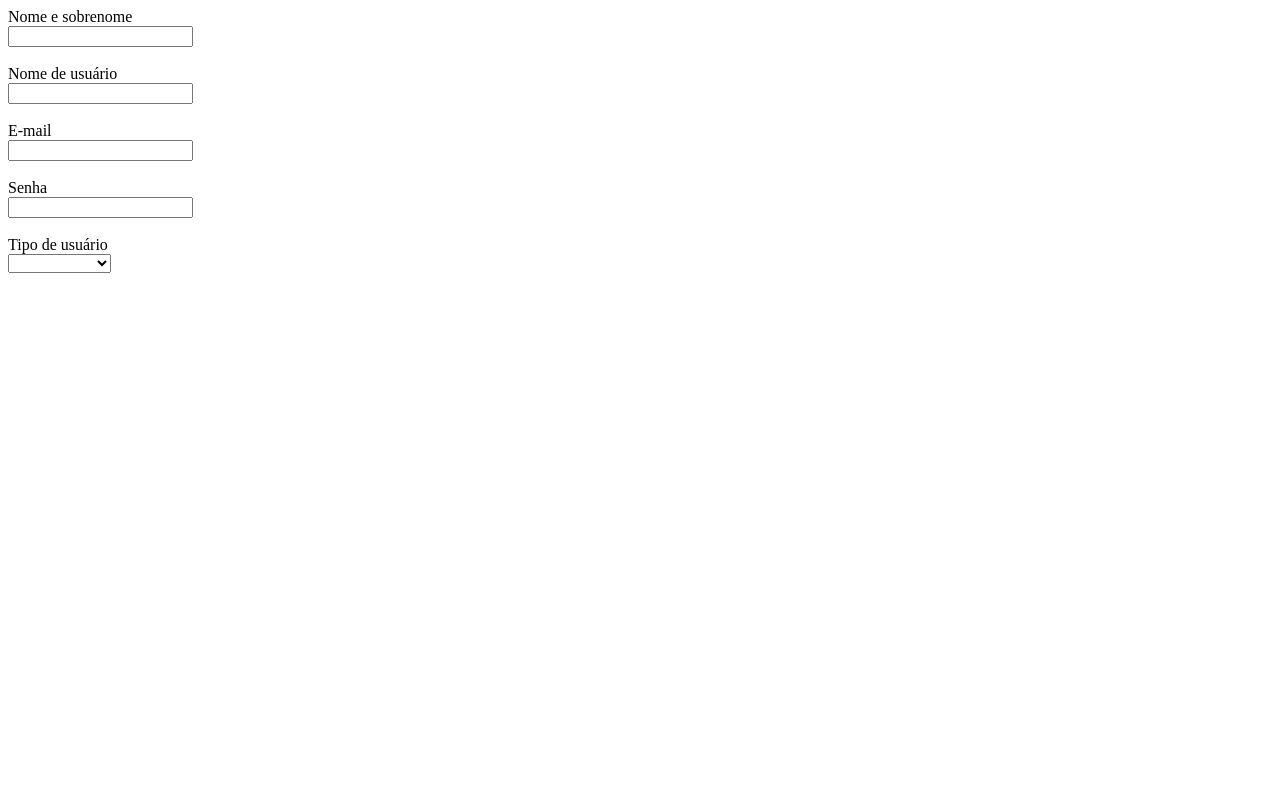
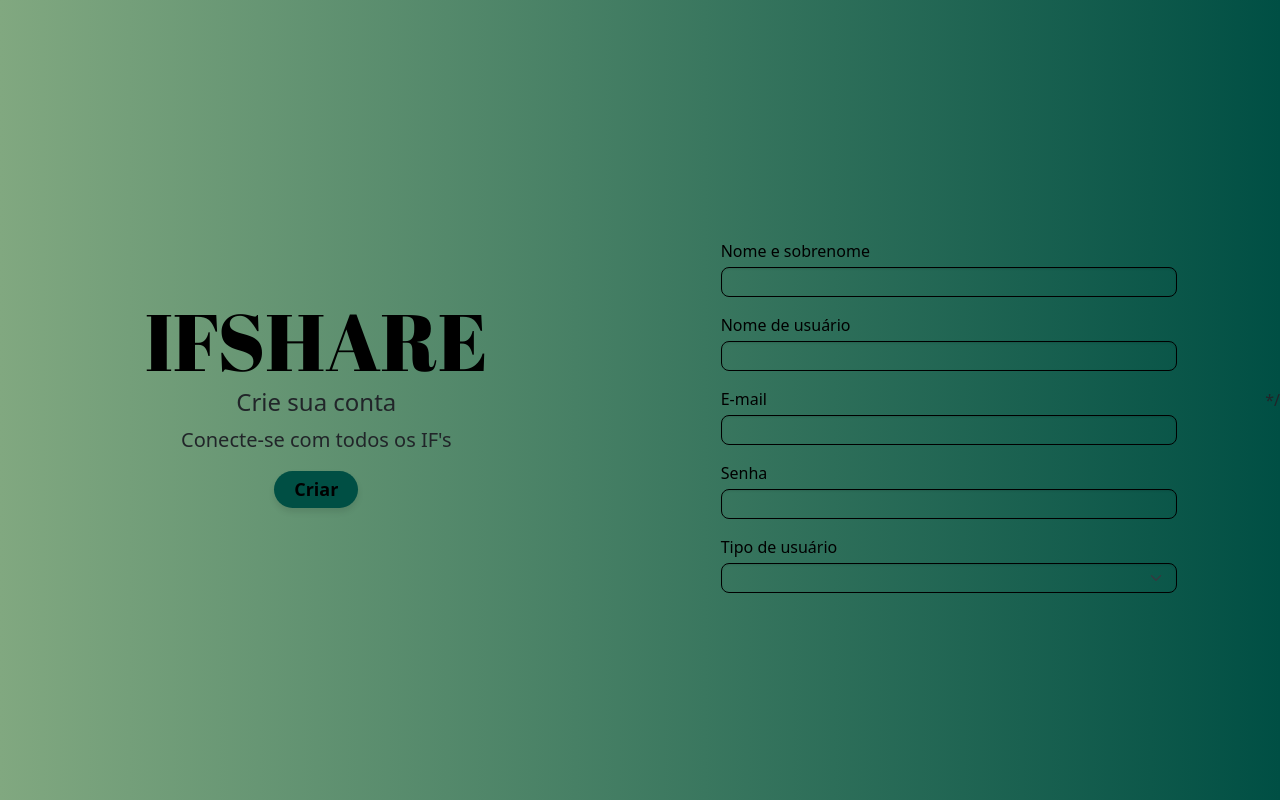
Before and after one commit to IFShare/PFC, a PHP site: page /app/view/usuario/form.php in a window 1280 px wide. Run offline with PHP 8.4, Linux system fonts and the light colour scheme.

Commit message:
Update form.php

```diff
--- a/app/view/usuario/form.php
+++ b/app/view/usuario/form.php
@@ -13,76 +13,157 @@
 <head>
     <meta charset="UTF-8">
     <meta name="viewport" content="width=device-width, initial-scale=1.0">
+
     <title>Form IFShare</title>
-</head>
-<body>
+    <link href="https://cdn.jsdelivr.net/npm/bootstrap@5.3.3/dist/css/bootstrap.min.css" rel="stylesheet" integrity="sha384-QWTKZyjpPEjISv5WaRU9OFeRpok6YctnYmDr5pNlyT2bRjXh0JMhjY6hW+ALEwIH" crossorigin="anonymous">
 
-    <form action="" method="POST" id="formUsuario">
+    <link rel="preconnect" href="https://fonts.googleapis.com">
+    <link rel="preconnect" href="https://fonts.gstatic.com" crossorigin>
+    <link href="https://fonts.googleapis.com/css2?family=Abril+Fatface&display=swap" rel="stylesheet">
 
-    <!-- Nome e sobrenome -->
+    <style>
+        body, html {
+            height: 100%;
+            margin: 0;
+            padding: 0;
+            background: linear-gradient(90deg, #81a880, #004f44);
+        }
+        .form-container {
+            height: 100%; /* altr ctnr */
+        }
 
-        <label for="txtNomeSobrenome">Nome e sobrenome</label>
-        <br>
-        <input
-        type="text"
-        id="txtNomeSobrenome"
-        name="nomeSobrenome">
+        .font-abril {
+            font-family: 'Abril Fatface', cursive; /* font */
+        }
 
-        <br><br>
+        .title-ifshare {
+            font-size: 5rem; /* Tamanho da fonte maior */
+            margin-bottom: 0; /* Espaçamento entre IFSHARE e Crie*/
+            color: #000; /* Cor do ifshare */
+        }
+
+        .btn-custom {
+            background-color: #004f44; /* cor de fundo*/
+            color: black; /* cor do texto */
+            border: none; /* remove borda padrao */
+            border-radius: 30px; /* arredonda */
+            padding: 5px 20px; /* espacamento interno */
+            font-size: 18px; /* ajusta o tamanho e peso da fonte */
+            font-weight: bold; /* II */
+            box-shadow: 0 4px 6px rgba(0, 0, 0, 0.1); /* Sombra pra dar porfundidade */
+            transition: background-color 0.3s, transform 0.3s; /* transicao */
+        }
+        .btn-custom:hover {
+            background-color: #81a880; /* cor com o mauser */
+            transform: scale(1.05); /* aumenta o botao */
+        }
+        .form-control, .form-select {
+            border-radius: 8px; /* Bordas arredondadas */
+            border: 1px solid #000; /* Cor da borda */
+            padding: 8px; /* Reduzir o padding interno para diminuir a altura */
+            font-size: 14px; /* Diminuir o tamanho da fonte */
+            line-height: 1.2; /* Reduzir o espaçamento entre linhas */
+            box-shadow: inset 0 1px 2px rgba(0, 0, 0, 0.1); /* Sombra interna */
+            transition: border-color 0.3s, box-shadow 0.3s; /* Transição suave */
+            height: 30px; /* Definir uma altura fixa */
+            background-color: transparent; /* Cor de fundo para combinar com o site */
+            color: #000; /* Cor do texto */
+        }
+
+        .form-control:focus, .form-select:focus {
+            background-color: transparent; /* Manter o fundo transparente ao foco */
+            border-color: #fff; /* Borda preta ao foco */
+            outline: none; /* Remove o contorno padrão */
+            box-shadow: 0 0 5px rgba(0, 0, 0, 0.2); /* Sombra externa ao foco */
+        }
+
+        .form-label {
+            font-size: 16px; /* Tamanho da fonte */
+            color: #000; /* Cor do texto */
+            margin-bottom: 4px; /* Espaço abaixo do rótulo */
+        }
+
+    </style>
 
 
-    <!-- Nome de usuário -->
+  </head>
 
-        <label for="txtNomeUsuario">Nome de usuário</label>
-        <br>
-        <input type="text"
-        id="txtNomeUsuario"
-        name="nomeUsuario">
+  <body class="d-flex align-items-center">
+    <script src="https://cdn.jsdelivr.net/npm/bootstrap@5.3.3/dist/js/bootstrap.bundle.min.js" integrity="sha384-YvpcrYf0tY3lHB60NNkmXc5s9fDVZLESaAA55NDzOxhy9GkcIdslK1eN7N6jIeHz" crossorigin="anonymous"></script>
 
-        <br><br>
+    <div class="container-fluid form-container">
+        <div class="row h-100"> <!-- 100% da altura da tela -->
+
+        <div class="col-md-6 d-flex flex-column justify-content-center align-items-center info-container">
+                <h1 class="display-4 font-abril title-ifshare">IFSHARE</h1>
+                <h2 class="h4">Crie sua conta</h2>
+                <p class="lead">Conecte-se com todos os IF's</p>
+                <button type="submit" class="btn btn-custom">Criar</button>
+                <!--button type="submit" class="btn btn-primary btn-block">Criar</button>
+    -->
+
+            </div>
 
 
-    <!-- E-mail -->
+            <div class="col-md-6 d-flex justify-content-center align-items-center">
+                <div class="w-75 mt-5">
+                    <!-- h2 class="mb-4 text-center">Cadastro</h2> -->
+                    <form action="" method="POST" id="formUsuario">
+                        <!-- Nome e sobrenome -->
+                        <div class="mb-3">
+                            <label for="txtNomeSobrenome" class="form-label">Nome e sobrenome</label>
+                            <input type="text" class="form-control" id="txtNomeSobrenome" name="nomeSobrenome">
+                        </div>
 
-        <label for="txtEmail">E-mail</label>
-        <br>
-        <input type="email"
-        id="txtEmail"
-        name="email">
+                        <!-- Nome de usuário -->
+                        <div class="mb-3">
+                            <label for="txtNomeUsuario" class="form-label">Nome de usuário</label>
+                            <input type="text" class="form-control" id="txtNomeUsuario" name="nomeUsuario">
+                        </div>
 
-        <br><br>
+                        <!-- E-mail -->
+                        <div class="mb-3">
+                            <label for="txtEmail" class="form-label">E-mail</label>
+                            <input type="email" class="form-control" id="txtEmail" name="email">
+                        </div>
 
+                        <!-- Senha -->
+                        <div class="mb-3">
+                            <label for="txtSenha" class="form-label">Senha</label>
+                            <input type="password" class="form-control" id="txtSenha" name="senha">
+                        </div>
 
-    <!-- Senha -->
+                        <!-- Tipo de usuário -->
+                        <div class="mb-3">
+                            <label for="selTipoUsuario" class="form-label">Tipo de usuário</label>
+                            <select class="form-select" name="tipoUsuario" id="selTipoUsuario">
+                                <option value=""></option>
+                                <option value="USUARIO">USUARIO</option>
+                                <option value="ESTUDANTE">ESTUDANTE</option>
+                                <option value="ADM">ADM</option>
+                            </select>
+                        </div>
 
-        <label for="txtSenha">Senha</label>
-        <br>
-        <input type="password"
-        id="txtSenha"
-        name="senha">
-
-        <br><br>
-
-    <!-- Tipo de usuário -->
-
-        <label for="txtTipoUsuario">Tipo de usuário</label>
-        <br>
-        <select name="tipoUsuario" id="selTipoUsuario">
-
-            <option value=""></option>
-            <option value="USUARIO">USUARIO</option>
-            <option value="ESTUDANTE">ESTUDANTE</option>
-            <option value="ADM">ADM</option>
-
-        </select>
-
-        <br><br>
-
+                    </form>
+                </div>
+            </div>
+        </div>
+    </div>
+</body>
+</html>
 
 
 
 
     </form>
 
+    <script src="https://cdn.jsdelivr.net/npm/bootstrap@5.3.3/dist/js/bootstrap.bundle.min.js" integrity="sha384-YvpcrYf0tY3lHB60NNkmXc5s9fDVZLESaAA55NDzOxhy9GkcIdslK1eN7N6jIeHz" crossorigin="anonymous"></script>
+
+        </div>
+    </div>
+</div>
+
 </body>
 </html>
+
+*/
```
